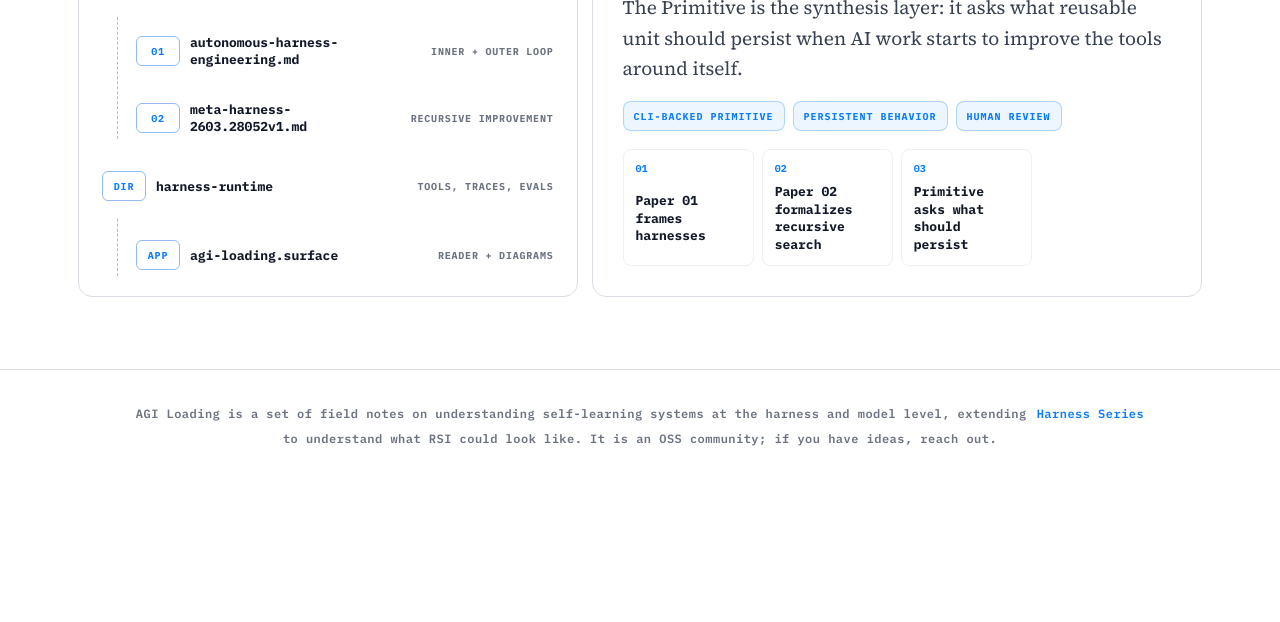
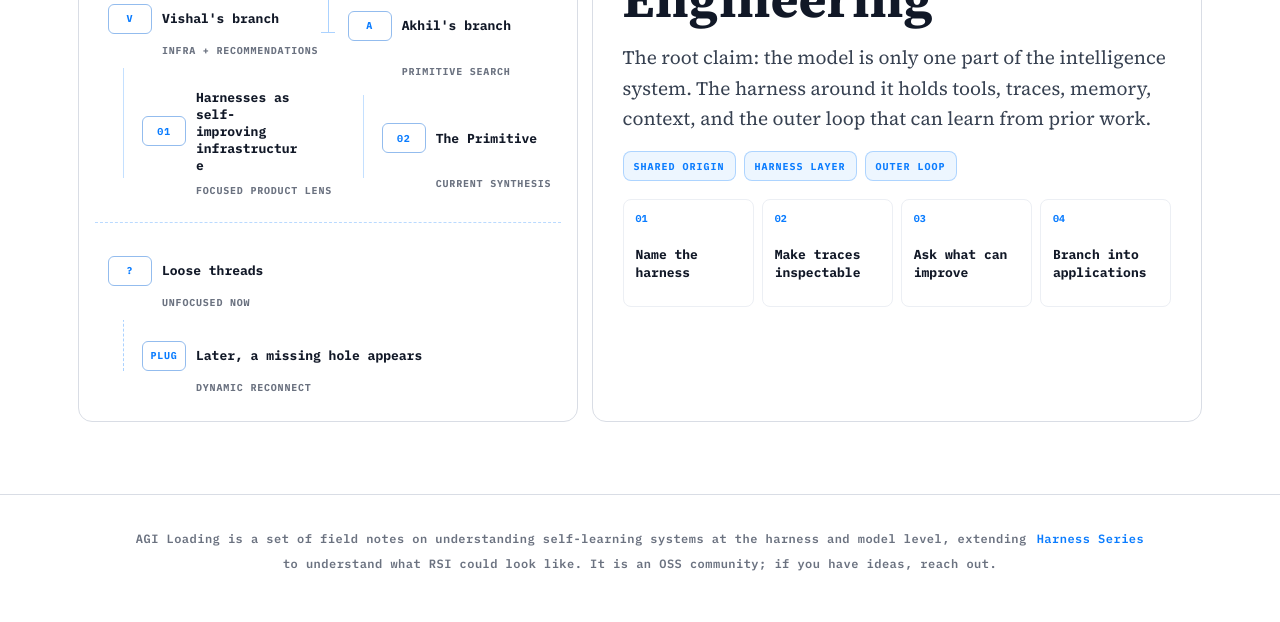
Before and after one commit to Akhilr21/the-primitive, a website built with Vite: page index.html in a window 1280 px wide. Shown: the part 1170-1792 px from the top of the page. Before the commit the page ends 1672 px from the top, so only its background shows below. Built offline with nearby package versions, Linux system fonts and the light colour scheme.

Commit message:
Replace source tree with lineage map

```diff
--- a/index.html
+++ b/index.html
@@ -145,46 +145,58 @@
 
       <section class="knowledge-section route-page" id="knowledge-map" aria-labelledby="knowledge-title" data-route-page="home">
         <div class="section-heading">
-          <p class="kicker" id="knowledgeKicker">Primitive Source Tree</p>
-          <h2 id="knowledge-title">Where the Primitive Comes From</h2>
+          <p class="kicker" id="knowledgeKicker">Lineage Map</p>
+          <h2 id="knowledge-title">How the Harness Thread Branches</h2>
           <p id="knowledgeIntro">
-            A folder-style map of the two foundation papers, the harness layer they imply, and the article that sits on top.
+            A lineage view of the original harness paper, the branches Vishal and Akhil explored, and the way loose ideas can later reconnect into a missing piece.
           </p>
         </div>
         <div class="knowledge-layout">
-          <div class="folder-tree" role="tree" aria-label="Primitive source folder map">
-            <button class="tree-item is-active" type="button" data-knowledge-node="primitive" role="treeitem">
-              <span class="tree-icon" aria-hidden="true">/</span>
-              <span>the-primitive</span>
-              <small>synthesis article</small>
+          <div class="folder-tree lineage-map" role="tree" aria-label="Harness article lineage map">
+            <button class="tree-item lineage-node lineage-root is-active" type="button" data-knowledge-node="paper-one" role="treeitem">
+              <span class="tree-icon" aria-hidden="true">root</span>
+              <span>Autonomous Harness Engineering</span>
+              <small>shared origin</small>
             </button>
-            <div class="tree-branch" role="group">
-              <button class="tree-item" type="button" data-knowledge-node="papers" role="treeitem">
-                <span class="tree-icon" aria-hidden="true">dir</span>
-                <span>papers</span>
-                <small>source arguments</small>
+
+            <div class="lineage-split" role="group" aria-label="Article branches">
+              <div class="lineage-lane">
+                <button class="tree-item lineage-node" type="button" data-knowledge-node="vishal" role="treeitem">
+                  <span class="tree-icon" aria-hidden="true">V</span>
+                  <span>Vishal's branch</span>
+                  <small>infra + recommendations</small>
+                </button>
+                <button class="tree-item lineage-node tree-indent" type="button" data-knowledge-node="recs" role="treeitem">
+                  <span class="tree-icon" aria-hidden="true">01</span>
+                  <span>Harnesses as self-improving infrastructure</span>
+                  <small>focused product lens</small>
+                </button>
+              </div>
+
+              <div class="lineage-lane">
+                <button class="tree-item lineage-node" type="button" data-knowledge-node="akhil" role="treeitem">
+                  <span class="tree-icon" aria-hidden="true">A</span>
+                  <span>Akhil's branch</span>
+                  <small>primitive search</small>
+                </button>
+                <button class="tree-item lineage-node tree-indent" type="button" data-knowledge-node="primitive" role="treeitem">
+                  <span class="tree-icon" aria-hidden="true">02</span>
+                  <span>The Primitive</span>
+                  <small>current synthesis</small>
+                </button>
+              </div>
+            </div>
+
+            <div class="lineage-reconnect" role="group" aria-label="Future reconnect">
+              <button class="tree-item lineage-node" type="button" data-knowledge-node="unfocused" role="treeitem">
+                <span class="tree-icon" aria-hidden="true">?</span>
+                <span>Loose threads</span>
+                <small>unfocused now</small>
               </button>
-              <button class="tree-item tree-indent" type="button" data-knowledge-node="paper-one" role="treeitem">
-                <span class="tree-icon" aria-hidden="true">01</span>
-                <span>autonomous-harness-engineering.md</span>
-                <small>inner + outer loop</small>
-              </button>
-              <button class="tree-item tree-indent" type="button" data-knowledge-node="paper-two" role="treeitem">
-                <span class="tree-icon" aria-hidden="true">02</span>
-                <span>meta-harness-2603.28052v1.md</span>
-                <small>recursive improvement</small>
-              </button>
-            </div>
-            <div class="tree-branch" role="group">
-              <button class="tree-item" type="button" data-knowledge-node="harness" role="treeitem">
-                <span class="tree-icon" aria-hidden="true">dir</span>
-                <span>harness-runtime</span>
-                <small>tools, traces, evals</small>
-              </button>
-              <button class="tree-item tree-indent" type="button" data-knowledge-node="site" role="treeitem">
-                <span class="tree-icon" aria-hidden="true">app</span>
-                <span>agi-loading.surface</span>
-                <small>reader + diagrams</small>
+              <button class="tree-item lineage-node tree-indent" type="button" data-knowledge-node="future-hole" role="treeitem">
+                <span class="tree-icon" aria-hidden="true">plug</span>
+                <span>Later, a missing hole appears</span>
+                <small>dynamic reconnect</small>
               </button>
             </div>
           </div>
--- a/src/main.js
+++ b/src/main.js
@@ -67,7 +67,7 @@ const metricsPath = document.querySelector("#metricsPath");
 let currentPrior = "builder";
 let currentSiteMode = "technical";
 let currentPrimitivePhase = "observe";
-let currentKnowledgeNode = "primitive";
+let currentKnowledgeNode = "paper-one";
 let currentArticleSlug = "the-primitive";
 let lastTrackedView = "";
 
@@ -100,10 +100,10 @@ const siteCopy = {
     mapTitle: "The Skill Factory Is a Loop, Not a Prompt",
     seriesKicker: "Imported Harness Series",
     seriesTitle: "One Surface, 3 Harness Field Notes",
-    knowledgeKicker: "Primitive Source Tree",
-    knowledgeTitle: "Where the Primitive Comes From",
+    knowledgeKicker: "Lineage Map",
+    knowledgeTitle: "How the Harness Thread Branches",
     knowledgeIntro:
-      "A folder-style map of the two foundation papers, the harness layer they imply, and the article that sits on top.",
+      "A lineage graph of the shared harness paper, the Vishal and Akhil branches, and the loose ideas that may later reconnect as load-bearing pieces.",
     railTitle: "Reader Harness",
     footerLead:
       "AGI Loading is a set of field notes on understanding self-learning systems at the harness and model level, extending",
@@ -122,10 +122,10 @@ const siteCopy = {
     mapTitle: "The Main Idea: Better Tools Create Better AI Work",
     seriesKicker: "Reading Path",
     seriesTitle: "3 Notes About Building Smarter AI Workflows",
-    knowledgeKicker: "Source Map",
-    knowledgeTitle: "The Article Is Built on 2 Earlier Ideas",
+    knowledgeKicker: "Lineage Map",
+    knowledgeTitle: "How the Ideas Split and Reconnect",
     knowledgeIntro:
-      "Think of this like a project folder: the article is the visible page, but underneath it are the papers and tool ideas that make it work.",
+      "The articles can look scattered in the moment. This map shows the shared starting point, the two branches, and how a loose idea can later plug a real gap.",
     railTitle: "Reader Guide",
     footerLead:
       "AGI Loading is a set of field notes on understanding self-learning systems at the harness and model level, extending",
@@ -141,103 +141,119 @@ const siteCopy = {
 
 const knowledgeMaps = {
   technical: {
-    primitive: {
-      type: "article",
-      title: "the-primitive",
-      summary:
-        "The Primitive is the synthesis layer: it asks what reusable unit should persist when AI work starts to improve the tools around itself.",
-      tags: ["CLI-backed primitive", "persistent behavior", "human review"],
-      flow: ["Paper 01 frames harnesses", "Paper 02 formalizes recursive search", "Primitive asks what should persist"]
-    },
-    papers: {
-      type: "folder",
-      title: "papers",
-      summary:
-        "The foundation folder. These papers supply the claims that a harness is more than a prompt and that recursive improvement can target the scaffold around the model.",
-      tags: ["source arguments", "research priors", "harness theory"],
-      flow: ["Define harness", "Define meta-loop", "Route both into the primitive"]
-    },
     "paper-one": {
-      type: "paper 01",
+      type: "shared root",
       title: "Autonomous Harness Engineering",
       summary:
-        "This paper establishes the inner/outer loop: a task harness runs the model, while a meta-layer inspects traces and rewrites the harness itself.",
-      tags: ["inner loop", "outer loop", "trace inspection"],
-      flow: ["Run task", "Capture trace", "Rewrite scaffold", "Evaluate next harness"]
+        "The root claim: the model is only one part of the intelligence system. The harness around it holds tools, traces, memory, context, and the outer loop that can learn from prior work.",
+      tags: ["shared origin", "harness layer", "outer loop"],
+      flow: ["Name the harness", "Make traces inspectable", "Ask what can improve", "Branch into applications"]
     },
-    "paper-two": {
-      type: "paper 02",
-      title: "Meta-Harness / arXiv 2603.28052v1",
+    vishal: {
+      type: "branch",
+      title: "Vishal's branch",
       summary:
-        "This paper makes the RSI move explicit: search over harness code and histories, evaluate candidates, and promote the next harness without changing the base model weights.",
-      tags: ["recursive self-improvement", "candidate harnesses", "Pareto frontier"],
-      flow: ["Read prior code + logs", "Propose delta H", "Score candidates", "Promote H_t+1"]
+        "This branch follows the harness idea into product infrastructure: recommendation systems, ranking surfaces, feedback loops, and the operational substrate where self-improvement becomes measurable.",
+      tags: ["infrastructure", "recommendations", "feedback systems"],
+      flow: ["Harness as product loop", "Signals become memory", "Ranking becomes steering", "Infrastructure learns"]
     },
-    harness: {
-      type: "runtime folder",
-      title: "harness-runtime",
+    recs: {
+      type: "field note",
+      title: "Harnesses as self-improving infrastructure",
       summary:
-        "The implementation layer implied by both papers: tools, memory, context, traces, state, evaluation gates, and rollback become first-class surfaces.",
-      tags: ["tools", "memory", "eval gates"],
-      flow: ["Tools + memory", "Trace store", "Quality signal", "Promotion gate"]
+        "A more focused product lens: recommendation harnesses show how models, metrics, retrieval, ranking, and user feedback form an adaptive system even before anyone calls it RSI.",
+      tags: ["focused", "product lens", "adaptive ranking"],
+      flow: ["Collect signals", "Generate candidates", "Rank outcomes", "Update the world model"]
     },
-    site: {
-      type: "surface",
-      title: "agi-loading.surface",
+    akhil: {
+      type: "branch",
+      title: "Akhil's branch",
       summary:
-        "The site turns the abstract dependency graph into a reader surface: imported field notes, interactive diagrams, and mode-aware explanations.",
-      tags: ["reader", "diagram layer", "site copy modes"],
-      flow: ["Import articles", "Map dependencies", "Expose diagrams", "Let readers switch modes"]
+        "This branch follows the same root into the question of primitives: if a harness can learn, what is the smallest reviewable unit that should persist across future work?",
+      tags: ["primitive search", "persistence", "reviewable units"],
+      flow: ["Trace repeated work", "Search for reusable units", "Separate skill from substrate", "Ask what should persist"]
+    },
+    primitive: {
+      type: "current leaf",
+      title: "The Primitive",
+      summary:
+        "The current synthesis: the primitive may not be a prompt or isolated skill, but a CLI-backed learning harness with state, evidence, review gates, and rollback.",
+      tags: ["focused now", "CLI-backed primitive", "RSI substrate"],
+      flow: ["Harness root", "Meta-loop pressure", "Persistent unit", "Primitive as substrate"]
+    },
+    unfocused: {
+      type: "drift zone",
+      title: "Loose threads",
+      summary:
+        "Some notes will look unfocused because they are exploring around the edge of the concept: metrics, social distribution, interfaces, evals, source maps, and reader priors.",
+      tags: ["exploration", "weak signal", "not wasted"],
+      flow: ["Notice side question", "Write partial note", "Leave trace", "Wait for missing context"]
+    },
+    "future-hole": {
+      type: "reconnect",
+      title: "Later, a missing hole appears",
+      summary:
+        "The dynamic version of this map should let a disconnected note snap back into the graph once a later article reveals the hole it fills. What looked like drift becomes lineage evidence.",
+      tags: ["dynamic graph", "latent dependency", "future synthesis"],
+      flow: ["New problem appears", "Old note becomes relevant", "Edge gets promoted", "Lineage updates"]
     }
   },
   plain: {
-    primitive: {
-      type: "article",
-      title: "the-primitive",
-      summary:
-        "This article asks a simple question: when an AI workflow gets better, what part should be saved so future work improves too?",
-      tags: ["main idea", "what should persist", "review before keeping"],
-      flow: ["Idea 1: tools around AI matter", "Idea 2: tools can improve themselves", "Article: what do we save?"]
-    },
-    papers: {
-      type: "folder",
-      title: "papers",
-      summary:
-        "This folder holds the two ideas underneath the article: first, AI needs a working setup around it; second, that setup can be tested and improved.",
-      tags: ["background", "2 source ideas", "foundation"],
-      flow: ["Understand the setup", "Understand improvement", "Build the article"]
-    },
     "paper-one": {
-      type: "paper 01",
+      type: "shared root",
       title: "Autonomous Harness Engineering",
       summary:
-        "The first idea: AI does better when it has a surrounding workbench of tools, memory, context, and feedback.",
-      tags: ["AI workbench", "tools + memory", "learning from attempts"],
-      flow: ["Do work", "Save what happened", "Notice failures", "Improve the workbench"]
+        "The starting idea: AI systems are not just models. They also include the workbench around the model: tools, memory, saved attempts, feedback, and tests.",
+      tags: ["starting point", "AI workbench", "learning setup"],
+      flow: ["Name the workbench", "Save attempts", "Look for improvement", "Branch into articles"]
     },
-    "paper-two": {
-      type: "paper 02",
-      title: "Meta-Harness / arXiv 2603.28052v1",
+    vishal: {
+      type: "branch",
+      title: "Vishal's branch",
       summary:
-        "The second idea: instead of only asking the model to be smarter, improve the workflow around the model and test better versions.",
-      tags: ["self-improvement", "better versions", "keep the winners"],
-      flow: ["Look at past attempts", "Make a better setup", "Test options", "Keep the best one"]
+        "Vishal's branch asks how this shows up in real product systems: recommendations, rankings, feedback, and infrastructure that keeps changing from signals.",
+      tags: ["product systems", "recommendations", "feedback"],
+      flow: ["Use signals", "Rank choices", "Learn from outcomes", "Improve the surface"]
     },
-    harness: {
-      type: "tool folder",
-      title: "harness-runtime",
+    recs: {
+      type: "field note",
+      title: "Harnesses as self-improving infrastructure",
       summary:
-        "This is the workbench: the tools, memory, saved history, tests, and review gates that make improvement possible.",
-      tags: ["tools", "saved history", "tests"],
-      flow: ["Choose tools", "Remember the run", "Check quality", "Approve or reject"]
+        "This note is more focused: it shows one concrete place where the harness idea matters, by looking at systems that recommend and adapt.",
+      tags: ["focused", "concrete example", "adaptive systems"],
+      flow: ["Collect feedback", "Generate options", "Rank them", "Change what users see"]
     },
-    site: {
-      type: "surface",
-      title: "agi-loading.surface",
+    akhil: {
+      type: "branch",
+      title: "Akhil's branch",
       summary:
-        "This website makes the map visible, so a reader can see how the article grows out of the earlier papers.",
-      tags: ["reader", "interactive map", "plain/technical modes"],
-      flow: ["Show the articles", "Show the source tree", "Explain the loop", "Let readers choose language"]
+        "Akhil's branch asks what should be saved when the workflow improves. Is it a skill, a tool, a checklist, a CLI, or something deeper?",
+      tags: ["open question", "what to save", "primitive"],
+      flow: ["Notice repeated work", "Ask what matters", "Find the smallest unit", "Make it reviewable"]
+    },
+    primitive: {
+      type: "current leaf",
+      title: "The Primitive",
+      summary:
+        "This is the current answer: the useful unit may be a small learning harness, not just a prompt. It needs memory, tests, review, and rollback.",
+      tags: ["current answer", "small useful unit", "reviewable"],
+      flow: ["Start from harnesses", "Look at self-improvement", "Ask what persists", "Name the primitive"]
+    },
+    unfocused: {
+      type: "loose ideas",
+      title: "Loose threads",
+      summary:
+        "Some articles may feel disconnected because they are exploring nearby questions. That is not always bad; it can be how the map finds the next gap.",
+      tags: ["exploration", "nearby ideas", "weak signal"],
+      flow: ["Ask side question", "Write the note", "Keep the trace", "See if it returns"]
+    },
+    "future-hole": {
+      type: "reconnect",
+      title: "Later, a missing hole appears",
+      summary:
+        "A future article may reveal that an older loose idea was actually important. The map should be able to reconnect that idea instead of treating it as noise.",
+      tags: ["future link", "hidden value", "dynamic map"],
+      flow: ["Find a new gap", "Remember old note", "Connect it back", "Update the lineage"]
     }
   }
 };
@@ -772,7 +788,7 @@ function renderPrimitiveDiagram(phase = "observe") {
 
 function renderKnowledgeMap(node = "primitive") {
   currentKnowledgeNode = node;
-  const item = knowledgeMaps[currentSiteMode][node] || knowledgeMaps[currentSiteMode].primitive;
+  const item = knowledgeMaps[currentSiteMode][node] || knowledgeMaps[currentSiteMode]["paper-one"];
 
   treeItems.forEach((treeItem) => {
     const isSelected = treeItem.dataset.knowledgeNode === node;
--- a/src/styles.css
+++ b/src/styles.css
@@ -660,6 +660,91 @@ button {
   padding: 10px;
 }
 
+.lineage-map {
+  position: relative;
+  gap: 14px;
+  padding: 16px;
+}
+
+.lineage-map::before,
+.lineage-map::after {
+  content: "";
+  position: absolute;
+  pointer-events: none;
+}
+
+.lineage-map::before {
+  left: 50%;
+  top: 74px;
+  width: 1px;
+  height: 88px;
+  border-left: 1px solid rgba(10, 124, 255, 0.34);
+}
+
+.lineage-map::after {
+  left: 26%;
+  right: 26%;
+  top: 162px;
+  border-top: 1px solid rgba(10, 124, 255, 0.34);
+}
+
+.lineage-root {
+  max-width: 82%;
+  margin: 0 auto;
+}
+
+.lineage-split {
+  position: relative;
+  display: grid;
+  grid-template-columns: repeat(2, minmax(0, 1fr));
+  gap: 14px;
+  padding-top: 18px;
+}
+
+.lineage-lane {
+  position: relative;
+  display: grid;
+  gap: 10px;
+  min-width: 0;
+}
+
+.lineage-lane::before {
+  content: "";
+  position: absolute;
+  left: 28px;
+  top: -18px;
+  bottom: 30px;
+  border-left: 1px solid rgba(10, 124, 255, 0.24);
+}
+
+.lineage-reconnect {
+  position: relative;
+  display: grid;
+  gap: 10px;
+  padding-top: 22px;
+  border-top: 1px dashed rgba(10, 124, 255, 0.28);
+}
+
+.lineage-reconnect::before {
+  content: "";
+  position: absolute;
+  left: 28px;
+  top: 22px;
+  bottom: 34px;
+  border-left: 1px dashed rgba(10, 124, 255, 0.34);
+}
+
+.lineage-node {
+  grid-template-columns: 46px minmax(0, 1fr);
+  min-height: 72px;
+  background: #ffffff;
+}
+
+.lineage-node small {
+  grid-column: 2;
+  white-space: normal;
+}
+
 .tree-branch {
   position: relative;
   display: grid;
@@ -2063,6 +2148,25 @@ button {
     grid-template-columns: 38px minmax(0, 1fr);
   }
 
+  .lineage-root {
+    max-width: none;
+  }
+
+  .lineage-map::before,
+  .lineage-map::after {
+    display: none;
+  }
+
+  .lineage-split {
+    grid-template-columns: 1fr;
+    padding-top: 0;
+  }
+
+  .lineage-lane::before,
+  .lineage-reconnect::before {
+    left: 21px;
+  }
+
   .tree-item small {
     grid-column: 2;
     white-space: normal;
```
